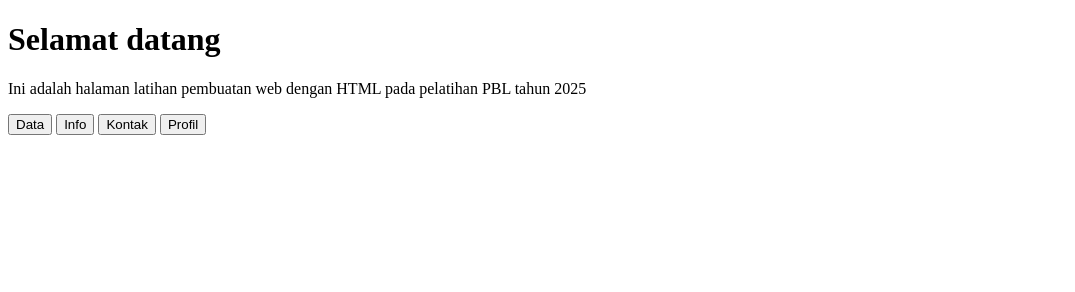
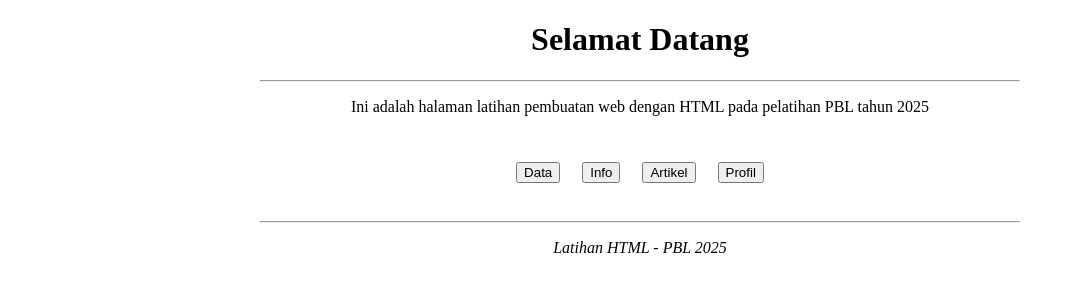
Before and after one commit to luthfie257/latihan-git-4, a plain HTML site: page index.html in a window 1280 px wide. Shown: the whole page, without its empty margins (0-1075 px from the left). Drawn offline with Linux system fonts and the light colour scheme.

Commit message:
Merubah tampilan Index

```diff
--- a/index.html
+++ b/index.html
@@ -6,14 +6,32 @@
     <title>Latihan 1</title>
   </head>
   <body>
-    <h1>Selamat datang</h1>
-    <p>
+    <h1 align="center">Selamat Datang</h1>
+    <hr width="60%" />
+    <p align="center">
       Ini adalah halaman latihan pembuatan web dengan HTML pada pelatihan PBL
       tahun 2025
     </p>
-    <button>Data</button>
-    <button>Info</button>
-    <button>Kontak</button>
-    <button>Profil</button>
+    <br />
+
+    <table align="center" cellpadding="10">
+      <tr>
+        <td>
+          <a href="data.html"><button>Data</button></a>
+        </td>
+        <td>
+          <a href="info.html"><button>Info</button></a>
+        </td>
+        <td>
+          <a href="artikel.html"><button>Artikel</button></a>
+        </td>
+        <td>
+          <a href="profil.html"><button>Profil</button></a>
+        </td>
+      </tr>
+    </table>
+    <br />
+    <hr width="60%" />
+    <p align="center"><i>Latihan HTML - PBL 2025</i></p>
   </body>
 </html>
```
